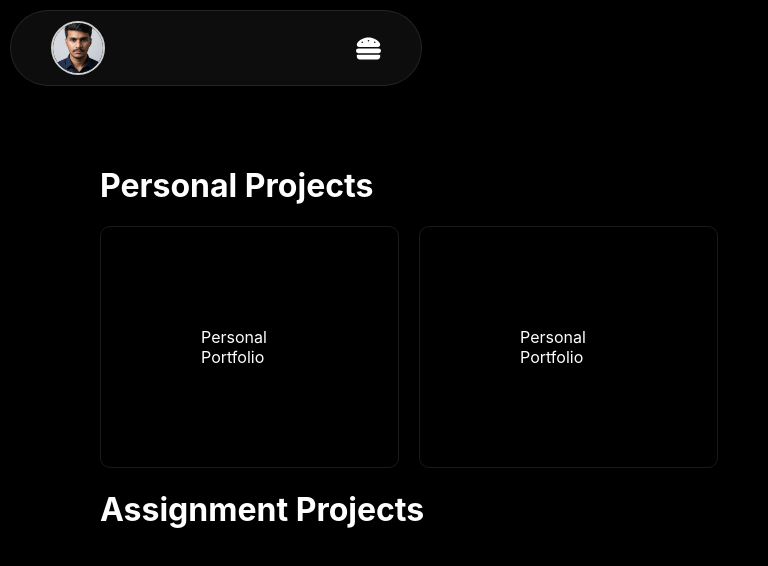
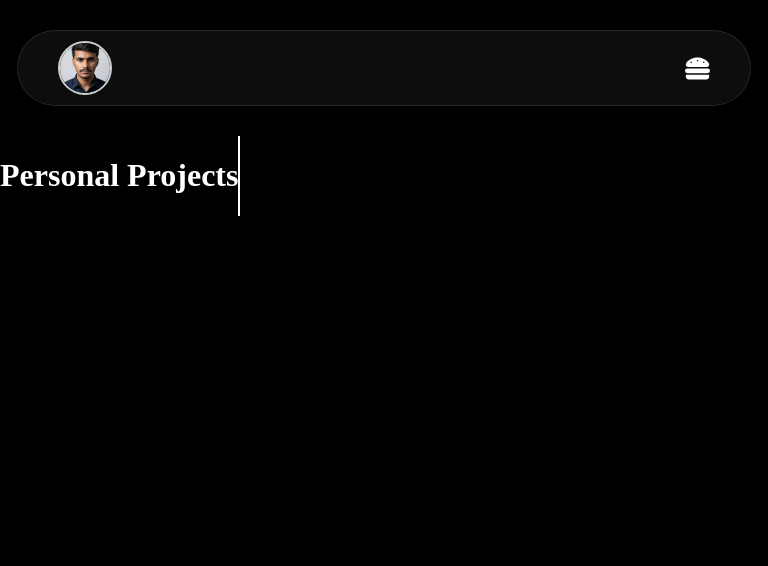
Before and after one commit to shreyasmhade/Personal-Portfolio, a React (Vite) app: page /projects in a window 768 px wide. Shown: the top 566 px of the page. Built offline with nearby package versions, Linux system fonts and the light colour scheme.

Commit message:
Created Projects Page

```diff
--- a/src/components/About/About.css
+++ b/src/components/About/About.css
@@ -10,12 +10,16 @@ html {
   background-color: #000000;
   width: 100vw;
   height: 100vh;
+  display: flex;
+  flex-direction: column;
+  align-items: center;
 }
 .about-section {
   display: flex;
   justify-content: space-around;
   flex-direction: row;
-  margin: 80px 50px 0 100px;
+  margin: 50px 50px 0 100px;
+  width: 100vw;
 }
 
 .about-profile {
@@ -111,7 +115,7 @@ pre {
     gap: 20px;
   }
   .about-content {
-    width: 350px;
+    width: 550px;
   }
   .about-profile {
     display: flex;
@@ -124,4 +128,16 @@ pre {
     width: 200px;
     height: 200px;
   }
+  .my-profile-photo:hover {
+  width: 250px;
+  height: 250px;
+  transition: all 0.3s ease;
+  border-radius: 50%;
+  object-fit: cover;
+  box-shadow: 10px 10px 50px rgba(255, 255, 255, 0.2);
 }
+}
+
+@media (min-width: 768px) and (max-width: 1024px){
+
+}
--- a/src/components/Home/Home.css
+++ b/src/components/Home/Home.css
@@ -15,15 +15,18 @@ body, html {
     height: 100vh;
     color: #ffffff;
     display: flex;
+    align-items: center;
     flex-direction: column;
     font-family: 'Inter', system-ui, -apple-system, sans-serif;
 }
 
 .hero-section{
     display: flex;
+    flex-direction: row;
     justify-content: space-between;
-    flex-direction: row;
-    margin: 100px 50px 0 0;
+    gap: 10px;
+    margin: 100px 0 0 0;
+    width: 100vw;
 }
 
 .hero-content {
@@ -31,8 +34,8 @@ body, html {
     flex-direction: column;
     justify-content: center;
     flex-grow: 1;
-    padding: 0 10%; /* Responsive padding */
-    max-width: 600px; /* Prevents text from stretching too far */
+    padding: 0 10%;
+    max-width: 600px;
 }
 
 .hero-content h1 {
@@ -82,10 +85,10 @@ body, html {
     border: 1px solid rgba(255, 255, 255, 0.1);
     align-items: center;
     border-radius: 50px;
+    margin: 0 10%;
     width: 80px;
     height: 400px;
 }
-
 @media (max-width: 768px){
     .hero-content{
         width: 90vw;
@@ -95,6 +98,38 @@ body, html {
     }
     .hero-content p{
         font-size: 15px;
+    }
+    .hero-section{
+        margin-top:30%;
+        display: flex;
+        justify-items: center;
+        align-items: center;
+        flex-direction: column;
+        gap:20px;
+    }
+    .skill-content {
+    display: flex;
+    flex-direction: row;
+    align-items: center;
+    justify-content: space-evenly;
+    gap: 10px;
+    align-items: center;
+    border-radius: 50px;
+    margin: 40px 0 0 15px ;
+    height: 80px;
+    width: 700px;
+}
+}
+
+@media (min-width: 768px) and (max-width: 1024px){
+    .hero-content{
+        width: 90vw;
+    }
+    .hero-content h1{
+        font-size: 35px;
+    }
+    .hero-content p{
+        font-size: 10px;
     }
     .hero-section{
         margin-top: 80%;
--- a/src/components/Navbar/Navbar.css
+++ b/src/components/Navbar/Navbar.css
@@ -10,9 +10,8 @@ nav {
 
     /* Responsive sizing and spacing */
     padding: 10px 40px;
-    margin: 30px auto 0 auto;
-    width: 85%;
-    max-width: 1200px;
+    margin: 30px;
+    width: 80vw;
 
     display: flex;
     align-items: center;
@@ -71,9 +70,9 @@ a:hover {
     nav{
         display: flex;
         justify-content: space-between;
-        margin: 10px 10px 0 10px;
+        margin: 10px;
         width: 100vw;
-        max-width: 330px;
+        max-width: 85%;
     }
     .portfolio-logo h1 {
         visibility: hidden;
@@ -99,3 +98,15 @@ a:hover {
         display: flex;
     }
 }
+
+
+@media (max-width: 1024px){
+    nav{
+        display: flex;
+        justify-content: space-between;
+        align-items: center;
+        margin: 30px;
+        width: 100vw;
+        /* max-width: 85%; */
+    }
+}
--- a/src/components/Projects/Projects.css
+++ b/src/components/Projects/Projects.css
@@ -1,15 +1,15 @@
+.project{
+    display: flex;
+    flex-direction: column;
+    align-items: center;
+    height: 100vh;
+}
 .project-section{
+    display: flex;
+    justify-content: start;
     color: #ffffff;
-    margin: 80px 50px 0 100px;
-    font-family: 'Inter', system-ui, -apple-system, sans-serif;
-}
-.personal-projects{
-    display: flex;
-    gap: 20px;
-
+    width: 100vw;
 }
 .project-card{
-    border: 1px solid rgba(255, 255, 255, 0.1);
-    border-radius: 10px;
-    padding: 100px;
+    border: 1px solid #ffffff;
 }
--- a/src/components/Projects/Projects.jsx
+++ b/src/components/Projects/Projects.jsx
@@ -1,43 +1,29 @@
 import React from 'react'
-import './Projects.css'
+import './projects.css'
 import Navbar from '../Navbar/Navbar'
-import PP from '../../assets/background-pic1.png'
 
 function Projects() {
-    const personalProjects=[
-        {
-            image:{PP},
-            name:"Personal Portfolio",
-            discription:"This is my personal portfolio website",
-            skills:["React.js","HTML","CSS"],
-            demo:"",
-            git:"https://github.com/shreyasmhade/Personal-Portfolio"
-        },
-        {
-            image:{PP},
-            name:"Personal Portfolio",
-            discription:"This is my personal portfolio website",
-            skills:["React.js","HTML","CSS"],
-            demo:"",
-            git:"https://github.com/shreyasmhade/Personal-Portfolio"
-        }
-    ]
+  const personalProject=[
+    {projectImage:{},
+     title:"Personal Portfolio",
+     discription:"",
+     skills:["",""],
+     demoLink:"",
+     githubLink:""
+
+  },
+  ]
   return (
-    <div>
-      <Navbar/>
+    <div className='project'>
+      <Navbar />
       <div className='project-section'>
         <h1>Personal Projects</h1>
-      <div className='personal-projects'>
-        {personalProjects.map((project,index)=>(
-            <div key={index} className='project-card'>
-                {project.name}
-            </div>
-        ))}
-
-      </div>
-      <div className='assignment-projects'>
-        <h1>Assignment Projects</h1>
-      </div>
+        {personalProject.map((project,index)=>(
+          <div key={index} className='project-card'>
+            {project.name}
+          </div>
+        ))
+        }
       </div>
     </div>
   )
```
